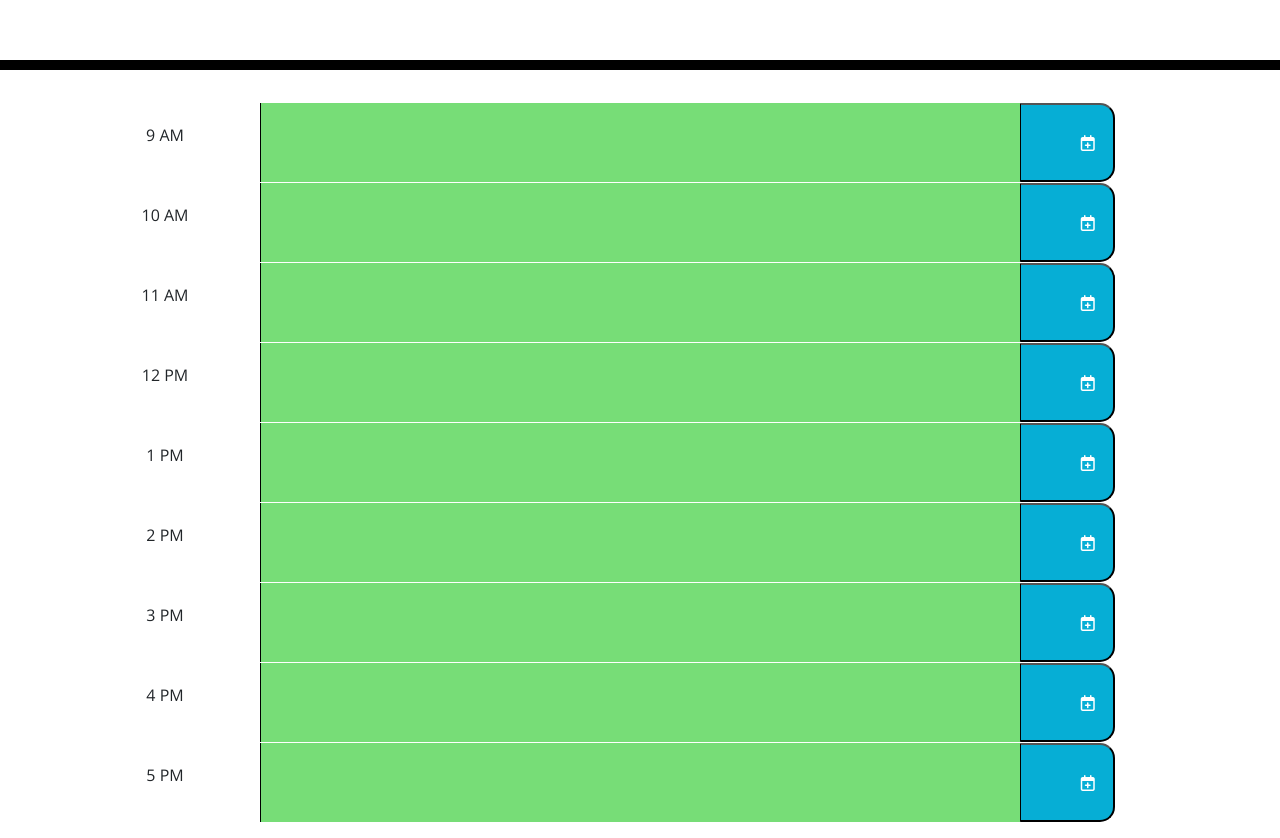
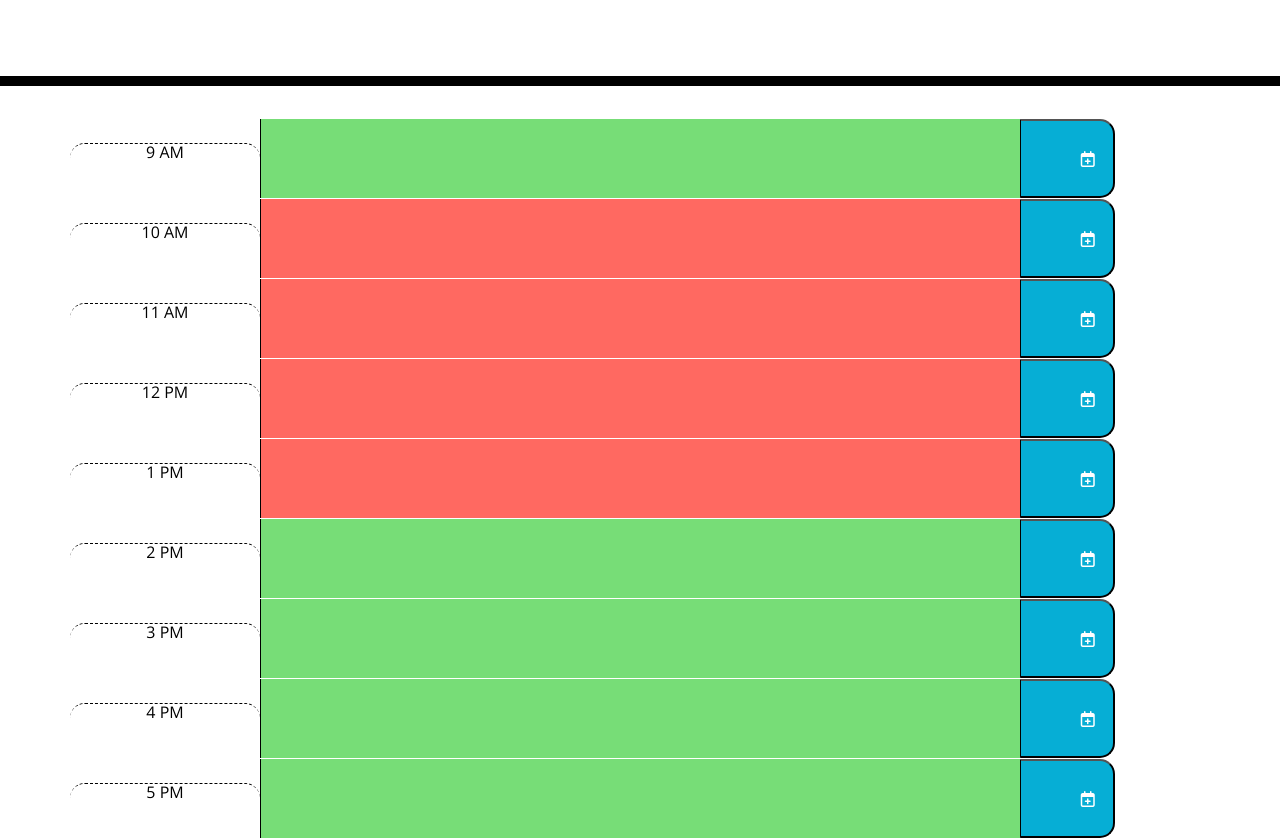
Before and after one commit to mstrikethrough/workday-scheduler, a plain HTML site: page index.html in a window 1280 px wide. Shown: the part 234-1072 px from the top of the page. Drawn offline with nearby package versions, Linux system fonts and the light colour scheme; a web font is replaced by a local one.

Commit message:
fixed issue with timeColor function

```diff
--- a/assets/script.js
+++ b/assets/script.js
@@ -94,7 +94,7 @@ var hr5 = document.querySelector(".hr5").textContent;
 hr5 = parseInt(hr5[0]);
 var todo5 = document.querySelector(".todo5");
 
-var currentTime = moment().format();
+var currentTime = moment().hour();
 var hours = [hr9, hr10, hr11, hr12, hr1, hr2, hr3, hr4, hr5];
 var tasks = [todo9, todo10, todo11, todo12, todo1, todo2, todo3, todo4, todo5];
 
@@ -102,12 +102,18 @@ var tasks = [todo9, todo10, todo11, todo12, todo1, todo2, todo3, todo4, todo5];
 function timeColor() {
     for (i = 0; i < hours.length; i ++) {
         if (hours[i] < currentTime) {
+            tasks[i].classList.remove("present");
+            tasks[i].classList.remove("future");
             tasks[i].classList.add("past");
         }
         else if (hours[i] === currentTime) {
+            tasks[i].classList.remove("past");
+            tasks[i].classList.remove("future");
             tasks[i].classList.add("present");
         }
         else {
+            tasks[i].classList.remove("past");
+            tasks[i].classList.remove("present");
             tasks[i].classList.add("future");
         }
     }
--- a/index.html
+++ b/index.html
@@ -12,7 +12,7 @@
     <title>Work Day Scheduler</title>
   </head>
 
-  <body>
+  <body>-
     <header class="jumbotron">
       <h1 class="display-3">Work Day Scheduler</h1>
       <p class="lead">A simple calendar app for scheduling your work day</p>
@@ -20,7 +20,7 @@
     </header>
     <div class="container">
       <div class="row">
-        <div class="col-2 mt-4 time-block hr9">9 AM</div>
+        <div class="col-2 mt-4 time-block hour hr9">9 AM</div>
         <textarea class="col-8 todo9"></textarea>
         <button class="col-1 saveBtn btn9">
           <i class="far fa-calendar-plus"></i>
@@ -28,7 +28,7 @@
       </div>
 
       <div class="row">
-        <div class="col-2 mt-4 time-block hr10">10 AM</div>
+        <div class="col-2 mt-4 time-block hour hr10">10 AM</div>
         <textarea class="col-8 todo10"></textarea>
         <button class="col-1 saveBtn btn10">
           <i class="far fa-calendar-plus"></i>
@@ -36,7 +36,7 @@
       </div>
 
       <div class="row">
-        <div class="col-2 mt-4 time-block hr11">11 AM</div>
+        <div class="col-2 mt-4 time-block hour hr11">11 AM</div>
         <textarea class="col-8 todo11"></textarea>
         <button class="col-1 saveBtn btn11">
           <i class="far fa-calendar-plus"></i>
@@ -44,7 +44,7 @@
       </div>
 
       <div class="row">
-        <div class="col-2 mt-4 time-block hr12">12 PM</div>
+        <div class="col-2 mt-4 time-block hour hr12">12 PM</div>
         <textarea class="col-8 todo12"></textarea>
         <button class="col-1 saveBtn btn12">
           <i class="far fa-calendar-plus"></i>
@@ -52,7 +52,7 @@
       </div>
 
       <div class="row">
-        <div class="col-2 mt-4 time-block hr1">1 PM</div>
+        <div class="col-2 mt-4 time-block hour hr1">1 PM</div>
         <textarea class="col-8 todo1"></textarea>
         <button class="col-1 saveBtn btn1">
           <i class="far fa-calendar-plus"></i>
@@ -60,7 +60,7 @@
       </div>
 
       <div class="row">
-        <div class="col-2 mt-4 time-block hr2">2 PM</div>
+        <div class="col-2 mt-4 time-block hour hr2">2 PM</div>
         <textarea class="col-8 todo2"></textarea>
         <button class="col-1 saveBtn btn2">
           <i class="far fa-calendar-plus"></i>
@@ -68,7 +68,7 @@
       </div>
 
       <div class="row">
-        <div class="col-2 mt-4 time-block hr3">3 PM</div>
+        <div class="col-2 mt-4 time-block hour hr3">3 PM</div>
         <textarea class="col-8 todo3"></textarea>
         <button class="col-1 saveBtn btn3">
           <i class="far fa-calendar-plus"></i>
@@ -76,7 +76,7 @@
       </div>
 
       <div class="row">
-        <div class="col-2 mt-4 time-block hr4">4 PM</div>
+        <div class="col-2 mt-4 time-block hour hr4">4 PM</div>
         <textarea class="col-8 todo4"></textarea>
         <button class="col-1 saveBtn btn4">
           <i class="far fa-calendar-plus"></i>
@@ -84,7 +84,7 @@
       </div>
 
       <div class="row">
-        <div class="col-2 mt-4 time-block hr5">5 PM</div>
+        <div class="col-2 mt-4 time-block hour hr5">5 PM</div>
         <textarea class="col-8 todo5"></textarea>
         <button class="col-1 saveBtn btn5">
           <i class="far fa-calendar-plus"></i>
```
